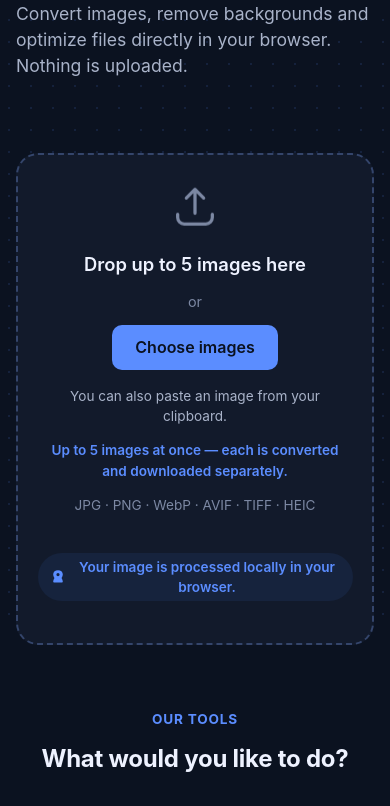
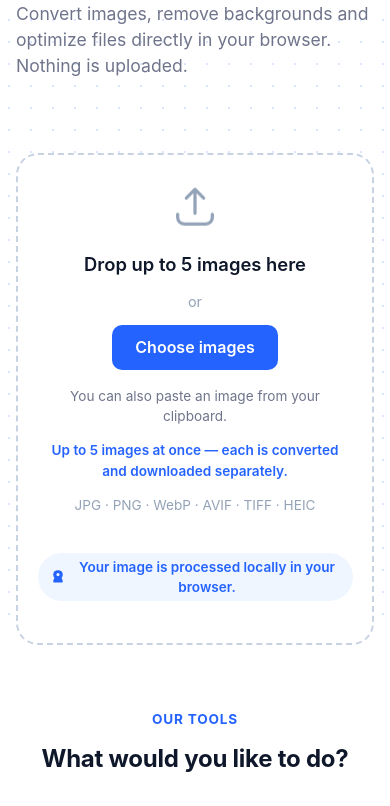
Before and after one commit to thinkbysayan-alt/thedroppic, a website built with Vite: page index.html in a window 390 px wide. Shown: the part 253-1059 px from the top of the page. Built offline with nearby package versions, Linux system fonts and the dark colour scheme.

Commit message:
Remove dark-mode auto-switch — site should always render light
The prefers-color-scheme: dark media query was silently overriding every
color token whenever a visitor's OS/browser had dark mode on, making the
site look broken/different depending on the device. This is a deliberate
single-theme product, so removed the dark palette entirely and pinned
color-scheme to light.

Co-Authored-By: Claude Sonnet 5 <noreply@anthropic.com>

```diff
--- a/src/styles/variables.css
+++ b/src/styles/variables.css
@@ -55,41 +55,12 @@
   --reveal-duration: 650ms;
   --float-duration: 6s;
 
-  color-scheme: light dark;
-}
-
-@media (prefers-color-scheme: dark) {
-  :root {
-    --color-bg: #0b1220;
-    --color-surface: #121a2b;
-    --color-surface-raised: #16213a;
-    --color-border: #253352;
-    --color-border-strong: #34456b;
-    --color-text: #eef2ff;
-    --color-text-muted: #a9b3c9;
-    --color-text-faint: #7c88a3;
-
-    --color-accent: #5b8dff;
-    --color-accent-hover: #7fb4ff;
-    --color-accent-contrast: #0b1220;
-    --color-accent-soft: #16233d;
-
-    --color-danger: #ff8a80;
-    --color-danger-soft: #3a1c1c;
-    --color-danger-border: #5c2c2c;
-
-    --color-success: #4ade80;
-    --color-success-soft: #123321;
-    --color-success-border: #1e4d31;
-
-    --color-focus: #5b8dff;
-    --gradient-primary: linear-gradient(135deg, #2563ff, #5b8dff);
-    --pattern-dot: rgba(91, 141, 255, 0.13);
-
-    --shadow-sm: 0 1px 2px rgba(0, 0, 0, 0.3);
-    --shadow-md: 0 4px 16px rgba(0, 0, 0, 0.35);
-    --shadow-lg: 0 12px 40px rgba(0, 0, 0, 0.45);
-  }
+  /* Light only, deliberately — the site has one designed look and should
+     render identically regardless of the visitor's OS/browser dark-mode
+     setting. (A `prefers-color-scheme: dark` block used to override these
+     tokens automatically; removed because it made the site look different
+     — effectively broken — for anyone whose device is set to dark mode.) */
+  color-scheme: light;
 }
 
 @media (prefers-reduced-motion: reduce) {
```
